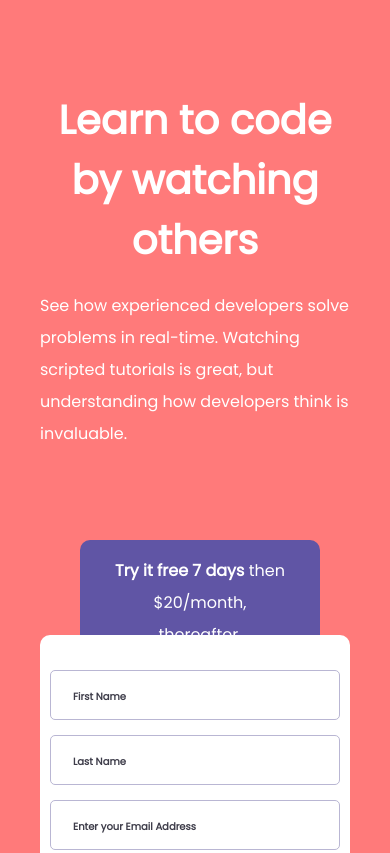
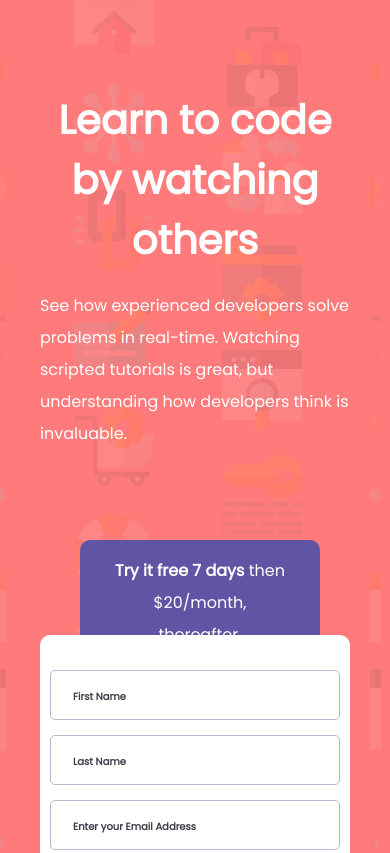
Before and after one commit to unique4070/Registration-Site, a plain HTML site: page index.html in a window 390 px wide. Shown: the top 853 px of the page. Drawn offline with Linux system fonts and the light colour scheme.

Commit message:
Update styles.css
styling

```diff
--- a/styles.css
+++ b/styles.css
@@ -7,7 +7,7 @@
 body{
     background-color: hsl(0, 100%, 74%);
     font-family: 'Poppins', sans-serif;
-    background-image: url(images/bg-intro-desktop.png);
+    background-image: url(bg-intro-desktop.png);
 }
 
 main{
@@ -86,7 +86,7 @@ span{
 
   @media (max-width:760px){
       body{
-          background-image: url(images/bg-intro-mobile.png);
+          background-image: url(bg-intro-mobile.png);
       }
       main{
           display: flex;
```
